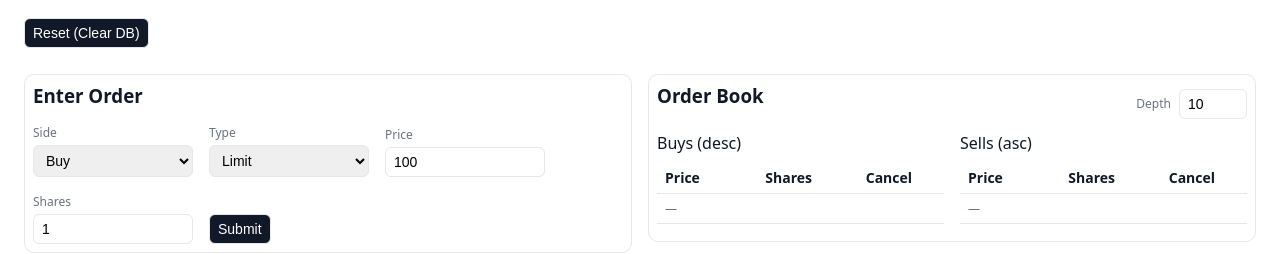
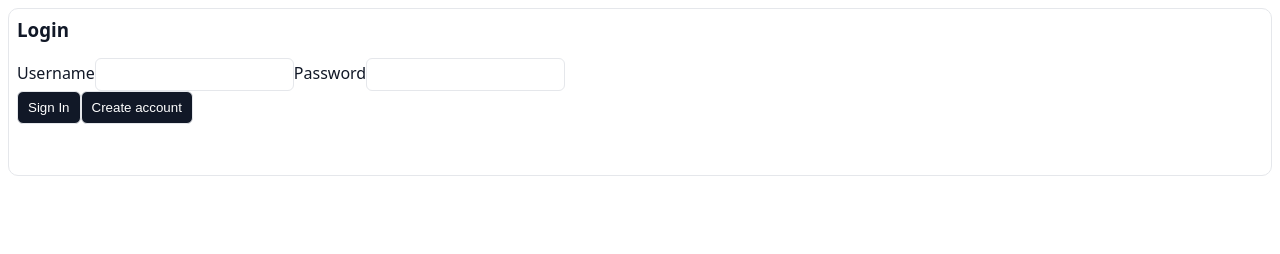
Before and after one commit to anne-oliver/matching-engine, a React app: page / in a window 1280 px wide. Shown: the top 254 px of the page. Built offline with nearby package versions, Linux system fonts and the light colour scheme; no server answers.

Commit message:
Integrate AuthProvider and conditional rendering into index.jsx

```diff
--- a/client/src/index.jsx
+++ b/client/src/index.jsx
@@ -1,11 +1,25 @@
 import React from "react";
 import { createRoot } from "react-dom/client";
+import AuthProvider, { useAuth } from "./components/AuthContext.jsx";
 import App from "./components/App.jsx";
+import Login from "./components/Login.jsx";
 import './styles.css';
+
+const Root = () => {
+  const { user, loading } = useAuth();
+  if (loading) {
+    return <div className="placeholder">Loading...</div>;
+  }
+  return user ? <App /> : <Login />;
+}
 
 const container = document.createElement("div");
 container.setAttribute("id", "root");
 document.body.appendChild(container);
 
 const root = createRoot(container);
-root.render(<App />);
+root.render(
+  <AuthProvider>
+    <Root />
+  </AuthProvider>
+);
```
